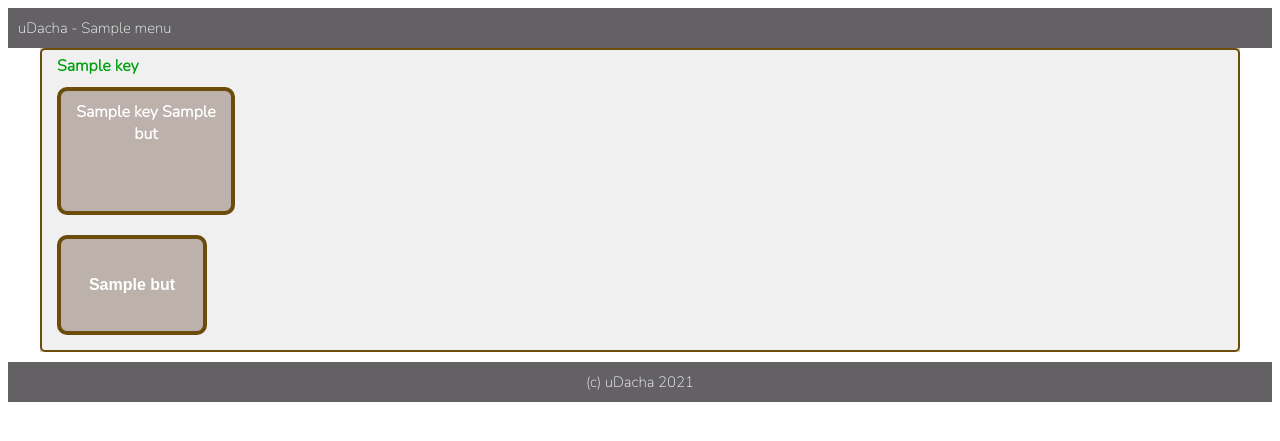
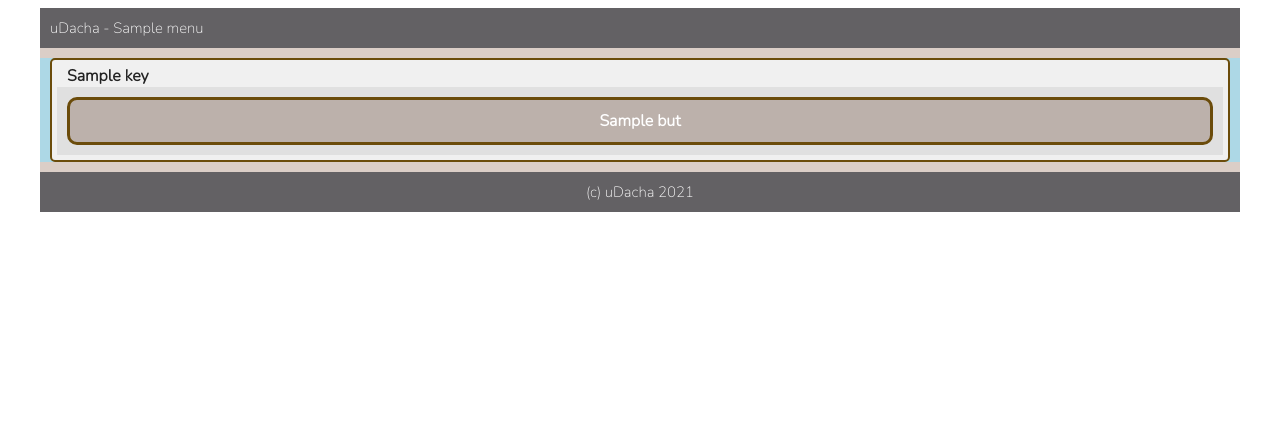
Before and after one commit to pestunov/webdacha, a Flask app: template templates/controlpanel.html in a window 1280 px wide. Shown: the top 441 px of the page. Run offline with Flask 2, Linux system fonts and the light colour scheme; the template is opened without the code that fills it: most values are stand-ins (such as "Sample title", 1, 10 or a date in 2020).

Commit message:
add collaps to interface

```diff
--- a/static/css/style.css
+++ b/static/css/style.css
@@ -20,32 +20,42 @@
 	font-style: normal;
 }
 
-@media (max-width:1200px){
+@media (max-width: 1200px){
 	.container {
 		max-width: 970px;
 	}
 }
-@media (max-width:992px){
+@media (max-width: 992px){
 	.container {
 		max-width: 750px;
 	}
 }
-@media (max-width:767px){
+@media (max-width: 767px){
 	.container {
 		max-width: none;
+		background-color: #DB00C7;
+		padding: 10px;
+
 	}
 }
 
 .container{
 	font-family: 'Nunito', sans-serif;
 	max-width: 1200px;
+	min-width: 500px;
 	margin: 0px auto;
 	padding: 0px 0px;
-	background: #DBCEC7;
+	background-color: #DBCEC7;
+}
+
+.telo{
+	margin: 0px auto;
+	padding: 0px 0px;
+	background-color: #ADD8E6;
 }
 
 .box__cat{
-	margin: 0px 0px 10px 0px;
+	margin: 10px 10px 10px 10px;
 	border: 2px solid #6B4C0B;
 	border-radius: 5px;
 	padding: 5px;
@@ -56,18 +66,18 @@
 	color: #00A00F;
 }
 
-.box__catcap {
+.box__cat_cap {
 	margin: 0 0 0 10px;
+	color: #222;
 }
 
-.box__catbut{
-}
+.box__cat_but_box{
+	display: flex;
+	flex-direction: row; /* column */
+	justify-content: center; /* flex-start, flex-end, center, space-between, space-around */
+	align-items: flex-start; /* flex-start, flex-end, center, stretch, baseline */
+	background: #E0E0E0;
 
-.button-block{
-	font-family: 'Nunito', sans-serif;
-	padding: 10px 10px;
-	margin: 10px auto;
-	background: #DBCECF;
 }
 
 body {
@@ -92,27 +102,6 @@ p{
 
 }
 
-.button{
-	flex: 0 1 33.33%;
-	font-weight: 700;
-	padding: 10px;
-	margin: 10px;
-	background-color: #BCB1AB;
-	border: 4px solid #6B4C0B;
-	border-radius: 10px;
-	cursor: pointer;
-	color: #FFFFFF;
-	font-size: 1em;
-	text-align: center;
-	height: 100px;
-	width: 150px;
-}
-
-.button:hover{
-	background: #BEFF7C;
-	color: #000000;
-}
-
 header{
 	margin: 0px;
 	padding: 10px;
@@ -134,27 +123,27 @@ hr {
 
 /**********  colapse  styles  **********/
 
-.collapsible {
-	flex: 0 1 33.33%;
+.collapsible, .mybut {
+	flex: 1 2 150px;
 	font-weight: 700;
 	padding: 10px;
 	margin: 10px;
 	background-color: #BCB1AB;
-	border: 4px solid #6B4C0B;
+	border: 3px solid #6B4C0B;
 	border-radius: 10px;
 	cursor: pointer;
 
 	color: #FFFFFF;
 	font-size: 1em;
 	text-align: center;
-	height: 100px;
-	width: 150px;
-
+	height: auto; /* if parent's cont align-items == stretch */
+	min-width: 100px;
 }
 
-.active, .collapsible:hover {
-	background: #BEFF7C;
+.active, .collapsible:hover, .mybut:hover {
+	background: #D1FF7C;
 	color: #000000;
+	transition-duration: 300ms;
 }
 
 .content {
--- a/static/js/code.js
+++ b/static/js/code.js
@@ -1,34 +1,17 @@
-var coll = document.getElementsByClassName("collapsible");
+var items = document.getElementsByClassName("mybut");
 var i;
 
-for (i = 0; i < coll.length; i++) {
-  coll[i].addEventListener("click", function() {
-	this.style.display = "none";
-    this.nextElementSibling.style.display = "block";
-  });
-}
+for (i = 0; i < items.length; i++) {
+    items[i].addEventListener("click", function() {
+	if ((this.tag == undefined) || (this.tag == 0)) {
+	    this.tag = 1;
+	    this.style.height = "200px";
+	    this.style.width = "100%";
 
-var coll = document.getElementsByClassName("collapsible_in");
-var i;
-
-for (i = 0; i < coll.length; i++) {
-  coll[i].addEventListener("click", function() {
-	this.style.display = "none";
-    this.prevElementSibling.style.display = "block";
-  });
-}
-
-/*
-for (i = 0; i < coll.length; i++) {
-  coll[i].addEventListener("click", function() {
-	this.style.display = "none";
-    this.classList.toggle("active");
-    var content = this.nextElementSibling;
-    if (content.style.display === "block") {
-      content.style.display = "none";
-    } else {
-      content.style.display = "block";
-    }
-  });
-}
-*/
+	} else if (this.tag == 1) {
+	    this.tag = 0;
+	    this.style.width = "auto";
+	    this.style.height = "auto";
+	}
+    });
+  }
--- a/templates/base.html
+++ b/templates/base.html
@@ -14,7 +14,7 @@
 		{% endblock %}
 	</head>
 	<body>
-		<div class="wrapper">
+		<div class="container">
 		<header>
 			{% block header -%}
 			{% if menu %}
@@ -25,7 +25,7 @@
 			{% endblock  %}
 		</header>
 
-		<div class="container">
+		<div class="telo">
 				{% block content %}
 				{% endblock %}
 		</div>
--- a/templates/controlpanel.html
+++ b/templates/controlpanel.html
@@ -4,18 +4,15 @@
 {% block content %}
 	{% for key, val in tree.items() %}
 	<div class="box__cat">
-		<div class="box__catcap">
-		{{ key }}
+		<div class="box__cat_cap">
+			{{ key }}
 		</div>
-		<div class="box__catbut">
+		<div class="box__cat_but_box">
 			{% for but in val %}
-				<div class="button">{{ key }} {{ but }}</div>
-				<button class="collapsible" type="button"> {{ but }} </button>
-				<div class="content">
+				<div class="mybut"> {{ but }} </div>
+				<!--div class="content">
 					<p> -- commodo consequat -- </p>
-					<button class="collapsible_in" type="button"> {{ but }}-close </button>
-
-				</div>
+				</div-->
 
 			{% endfor %}
 		</div>
```
